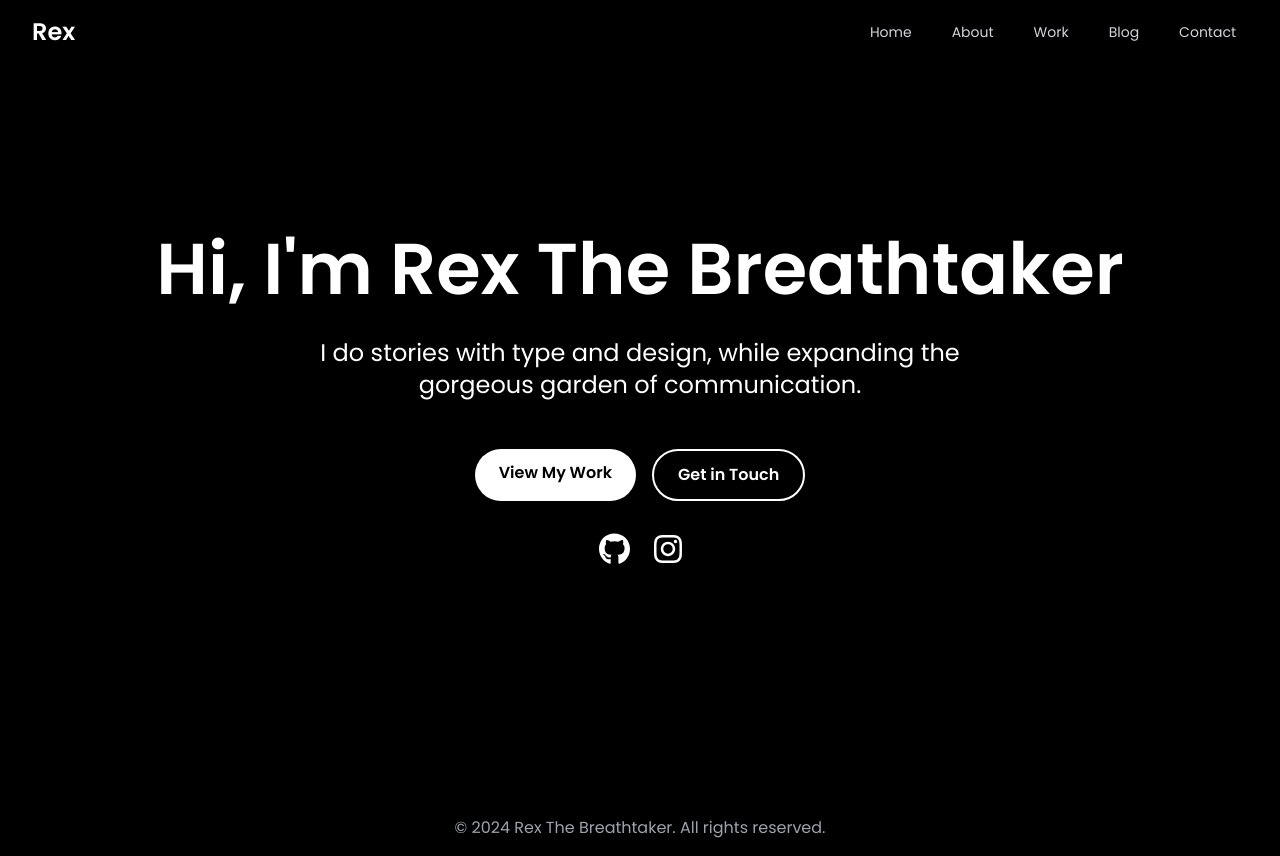
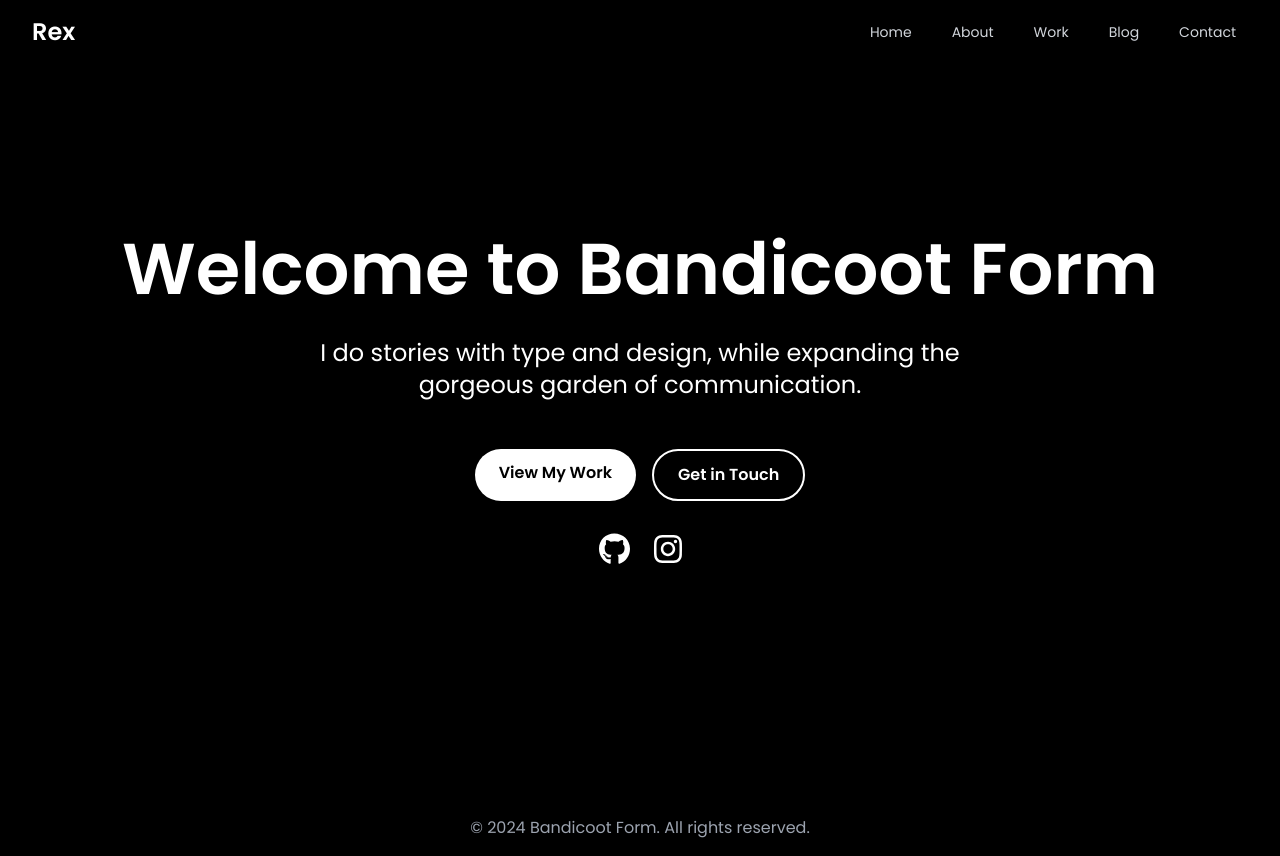
Before and after one commit to bandicootform/projectosaurus, a Next.js app: page / in a window 1280 px wide. Built offline with nearby package versions, Linux system fonts and the light colour scheme.

Commit message:
update pag, footer, layout, and app page

```diff
--- a/app/about/page.tsx
+++ b/app/about/page.tsx
@@ -20,7 +20,7 @@ export default function About() {
         transition={{ delay: 0.5, duration: 0.8 }}
       >
         <p className="mb-4">
-          Rex&apos;s thoughts is to turn a basic ideas into visual expressions. It&apos;s all about experimenting with the simplest concepts, while discovering the potential of type and design.
+          My thoughts is to turn a basic ideas into visual expressions. It&apos;s all about experimenting with the simplest concepts, while discovering the potential of type and design.
         </p>
         <p className="mb-4">
           The focus is on the foundational steps, learning, creating, and exploring the beauty in simplicity. Each work is a chance to dive deeper into the design process, share inspiration, and grow as a designer.
--- a/app/components/Footer.tsx
+++ b/app/components/Footer.tsx
@@ -2,7 +2,7 @@ export default function Footer() {
   return (
     <footer className="bg-black bg-opacity-50 backdrop-blur-md py-4">
       <div className="max-w-7xl mx-auto px-4 sm:px-6 lg:px-8">
-        <p className="text-center text-gray-400">© {new Date().getFullYear()} Rex The Breathtaker. All rights reserved.</p>
+        <p className="text-center text-gray-400">© {new Date().getFullYear()} Bandicoot Form. All rights reserved.</p>
       </div>
     </footer>
   )
--- a/app/layout.tsx
+++ b/app/layout.tsx
@@ -9,7 +9,7 @@ const poppins = Poppins({
 })
 
 export const metadata = {
-  title: 'Rex - The Breathtaker',
+  title: 'Bandicoot Form - Independent Typographic Practice',
   description: 'It&apos;s not just about pretty fonts, it&apos;s about telling stories with type and design. Dive in as we grow a lush garden of creative communication.',
   icons: {
     icon: '/favicon.ico'
--- a/app/page.tsx
+++ b/app/page.tsx
@@ -14,7 +14,7 @@ export default function Home() {
         animate={{ opacity: 1, y: 0 }}
         transition={{ duration: 0.8 }}
       >
-        Hi, I&apos;m Rex The Breathtaker
+        Welcome to Bandicoot Form
       </motion.h1>
       <motion.p
         className="text-xl md:text-2xl text-center mb-12 max-w-2xl"
```
